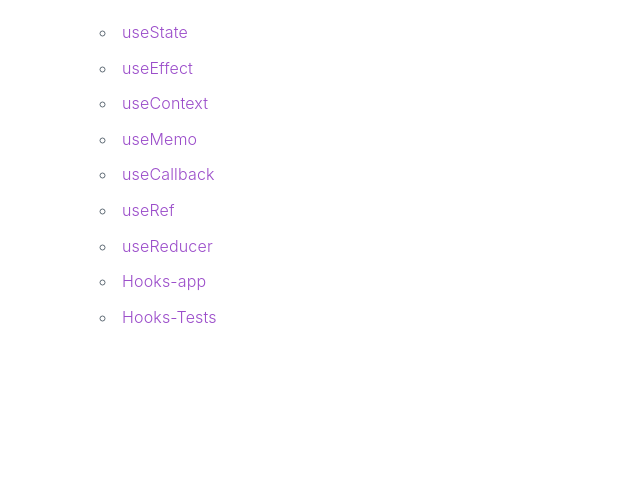
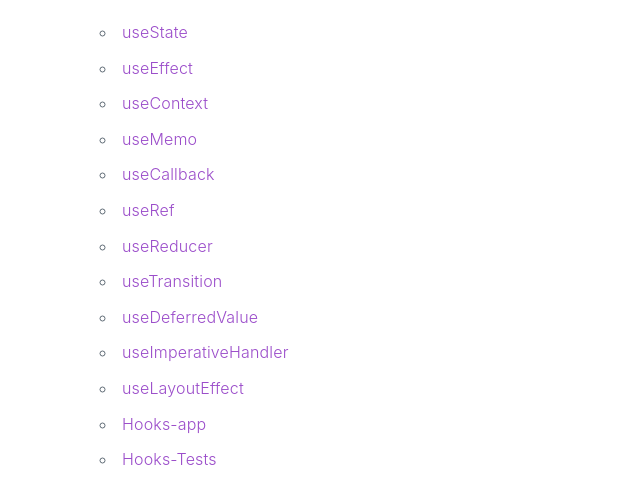
Before and after one commit to Amnok/React-tests, a React (Create React App) app: page /hooks in a window 1280 px wide. Shown: the top 504 px of the page, without its empty margins (0-640 px from the left). Built offline with nearby package versions, Linux system fonts and the light colour scheme.

Commit message:
other hooks added

```diff
--- a/src/assets/data.js
+++ b/src/assets/data.js
@@ -78,11 +78,31 @@ export function getHooks() {
         },
         {
             "id": "8",
+            "name": "useTransition",
+            "url": "use-transition"
+        },
+        {
+            "id": "9",
+            "name": "useDeferredValue",
+            "url": "use-deferred"
+        },
+        {
+            "id": "10",
+            "name": "useImperativeHandler",
+            "url": "use-imperative"
+        },
+        {
+            "id": "11",
+            "name": "useLayoutEffect",
+            "url": "use-layout-effect"
+        },
+        {
+            "id": "12",
             "name": "Hooks-app",
             "url": "hooks-app"
         },
         {
-            "id": "9",
+            "id": "13",
             "name": "Hooks-Tests",
             "url": "hooks-test"
         }
--- a/src/hooks/hooks-router.jsx
+++ b/src/hooks/hooks-router.jsx
@@ -10,6 +10,7 @@ import UseReducerHook from './useReducerHook';
 import UseRefHook from './useRefHook';
 import HooksAppRouter from './search-user-app/hooks-app-router';
 import HooksTest from './HooksTest';
+import UseTransition from './useTransition';
 
 export default function HooksRouter() {
   return (
@@ -22,6 +23,7 @@ export default function HooksRouter() {
         <Route path="/use-memo" element={<UseMemoHook />}></Route>
         <Route path="/use-reducer" element={<UseReducerHook />}></Route>
         <Route path="/use-ref" element={<UseRefHook />}></Route>
+        <Route path="/use-transition" element={<UseTransition />}></Route>
         <Route path="/hooks-test" element={<HooksTest />}></Route>
         <Route path="/hooks-app/*" element={<HooksAppRouter />}></Route>
         <Route path="/" element={<Hooks />}></Route>
--- /dev/null
+++ b/src/hooks/useTransition.jsx
@@ -0,0 +1,5 @@
+import React from 'react';
+
+export default function useTransition() {
+  return <div>useTransition</div>;
+}
```
